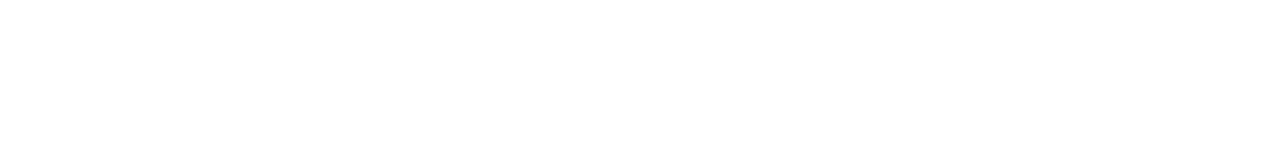
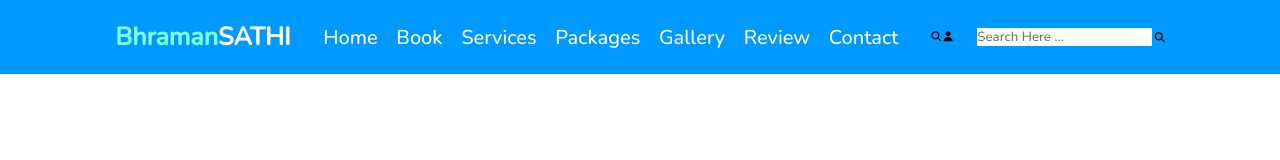
Before and after one commit to SouravPaulTechnical/BhramanSATHI, a plain HTML site: page index.html in a window 1280 px wide. Drawn offline with nearby package versions, Linux system fonts and the light colour scheme.

Commit message:
3rd commit

```diff
--- a/index.html
+++ b/index.html
@@ -3,9 +3,33 @@
 <head>
     <meta charset="UTF-8">
     <meta name="viewport" content="width=device-width, initial-scale=1.0">
-    <title>Document</title>
+    <title>Bhraman Sathi</title>
+    <link rel="stylesheet" href="https://cdnjs.cloudflare.com/ajax/libs/font-awesome/6.4.0/css/all.min.css">
 </head>
+<link rel="stylesheet" href="style.css">
 <body>
-
+<!-- header section starts-->
+<header>
+<a href="#" class="logo"><span>Bhraman</span>Sathi</a>
+<nav class="navbar">
+    <a href="#home">Home</a>
+    <a href="#book">Book</a>
+    <a href="#services">Services</a>
+    <a href="#packeages">Packages</a>
+    <a href="#gallery">Gallery</a>
+    <a href="#review">Review</a>
+    <a href="#contact">Contact</a>
+</nav>
+<div class="icons">
+    <i class="fas fa-search" id="search-btn"></i>
+    <i class="fas fa-user" id="login-btn"></i>
+</div>
+<form action="" class="search-bar-container">
+    <input type="search" id="search-bar" placeholder="Search here ...">
+    <label for="search-bar" class="fas fa-search"></label>
+</form>
+</header>
+<!-- header section ends -->
+    <script src="script.js"></script>
 </body>
 </html>
```
Also changed, not shown: script.js (added).
